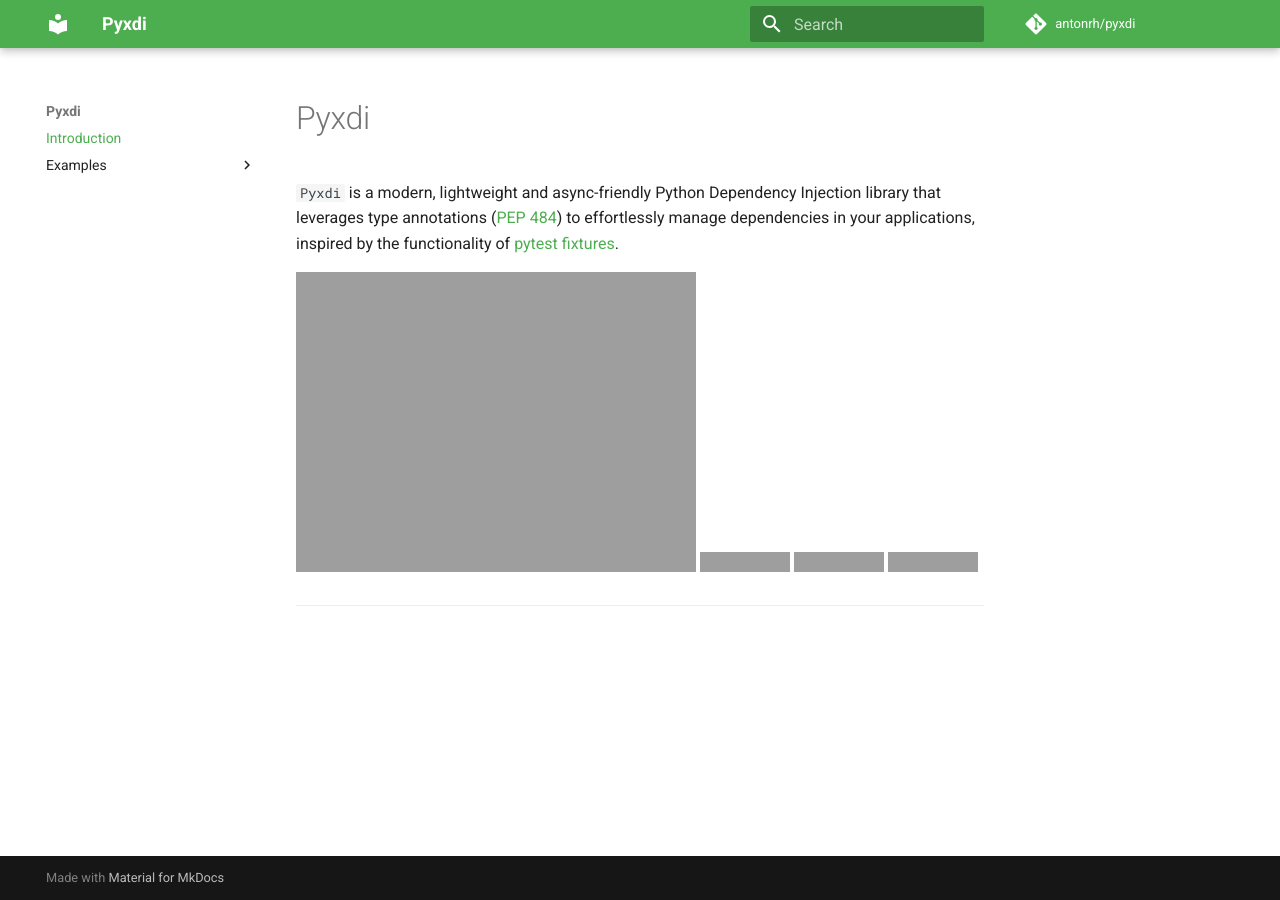
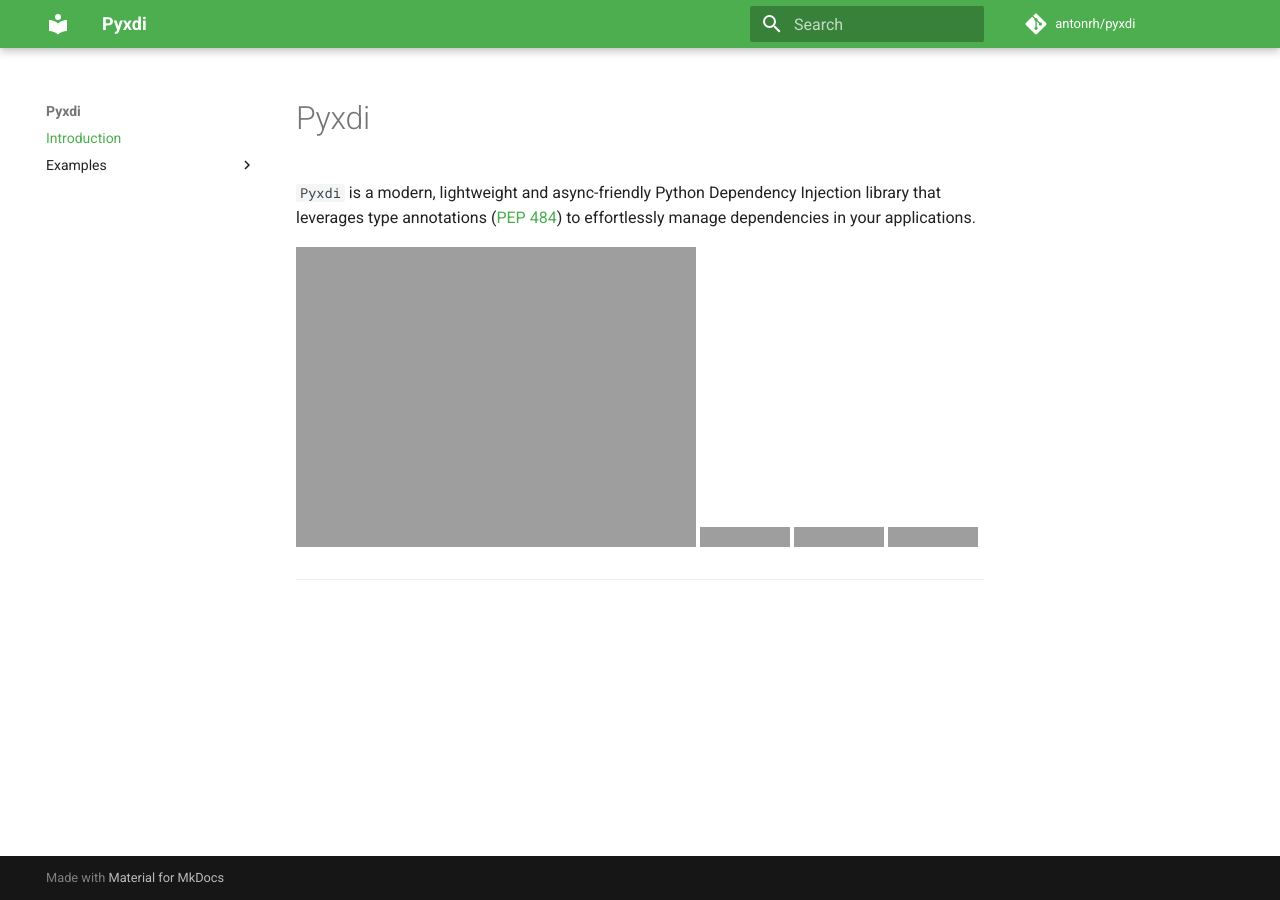
Before and after one commit to antonrh/anydi, an MkDocs documentation site: the page built from docs/index.md, in a window 1280 px wide. Built offline with MkDocs 1.6.1 and Material for MkDocs 9.7.7, drawn with Linux system fonts in a browser that asks for light colours; comment, search, counter and statistics services are not loaded; grey boxes are pictures that could not be loaded.

```diff
--- a/docs/index.md
+++ b/docs/index.md
@@ -1,7 +1,7 @@
 # Pyxdi
 
 `Pyxdi` is a modern, lightweight and async-friendly Python Dependency Injection library that leverages type annotations ([PEP 484](https://peps.python.org/pep-0484/))
-to effortlessly manage dependencies in your applications, inspired by the functionality of [pytest fixtures](https://docs.pytest.org/en/7.2.x/explanation/fixtures.html).
+to effortlessly manage dependencies in your applications.
 
 [![CI](https://github.com/antonrh/pyxdi/actions/workflows/ci.yml/badge.svg)](https://github.com/antonrh/pyxdi/actions/workflows/ci.yml)
 [![codecov](https://codecov.io/gh/antonrh/pyxdi/branch/main/graph/badge.svg?token=67CLD19I0C)](https://codecov.io/gh/antonrh/pyxdi)
```
Also changed, not shown: README.md (+1 -1 lines), 2 other files.
